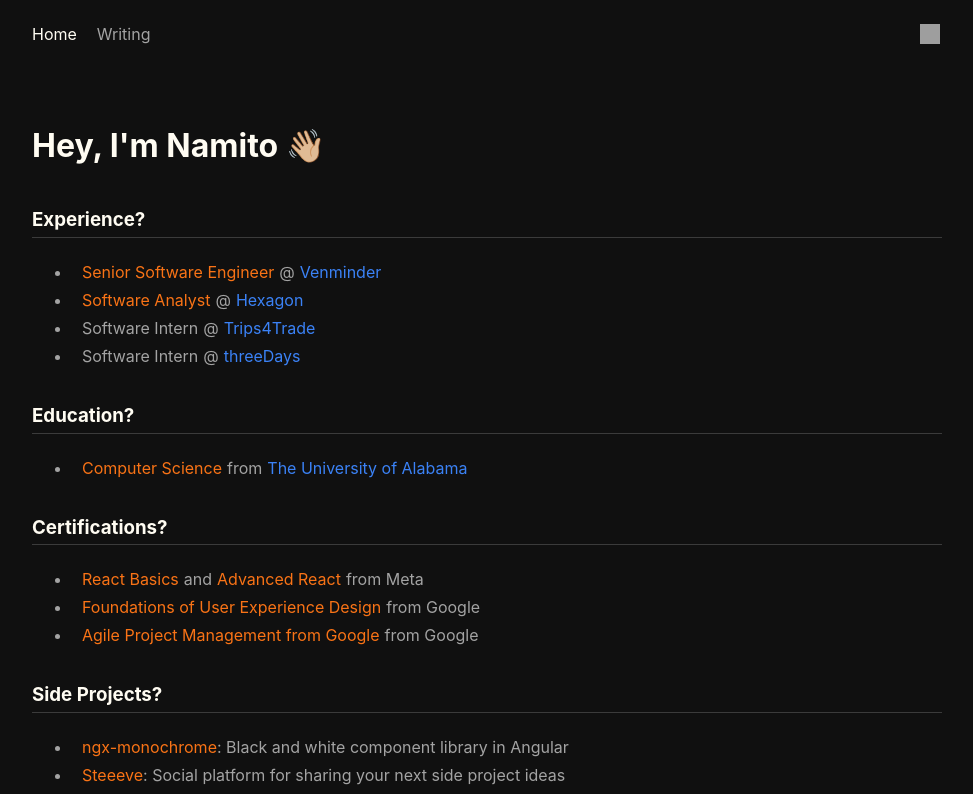
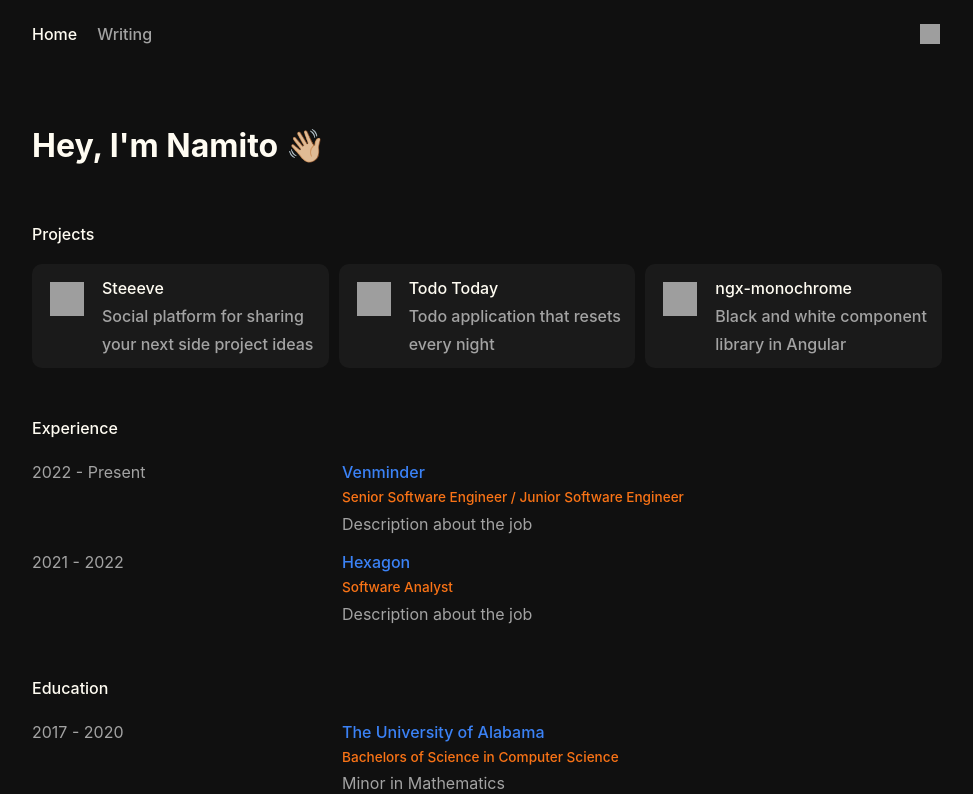
Before and after one commit to namitoyokota/portfolio, a Next.js app: page / in a window 1280 px wide. Shown: the top 794 px of the page, without its empty margins (153-1126 px from the left). Built offline with nearby package versions, Linux system fonts and the light colour scheme; grey boxes are pictures that could not be loaded.

Commit message:
new style?

```diff
--- a/pages/index.tsx
+++ b/pages/index.tsx
@@ -1,3 +1,4 @@
+import Image from 'next/legacy/image';
 import Layout from '../components/Layout';
 import styles from '../styles/index.module.css';
 
@@ -7,100 +8,136 @@
             <div className={styles.pane}>
                 {/* Hook */}
                 <div className={styles.header}>
-                    <h1>
-                        Hey, I'm Namito <span className="animate__animated animate__bounce">👋🏼</span>
-                    </h1>
+                    <h1>Hey, I'm Namito 👋🏼</h1>
                 </div>
+
+                {/* Projects */}
+                <section>
+                    <label>Projects</label>
+                    <div className={styles.grid}>
+                        <a className={styles.card} href="https://ideas.namitoyokota.com" target="_blank" rel="noreferrer">
+                            <div className={styles.icon}>
+                                <Image
+                                    alt="Steve Project Icon"
+                                    height="50"
+                                    width="50"
+                                    src="https://api.namitoyokota.com/assets/icons/steeeve.png"
+                                />
+                            </div>
+                            <div className={styles.project}>
+                                <span>Steeeve</span>
+                                <span className={styles.description}>Social platform for sharing your next side project ideas</span>
+                            </div>
+                        </a>
+                        <a className={styles.card} href="https://todo.namitoyokota.com" target="_blank" rel="noreferrer">
+                            <div className={styles.icon}>
+                                <Image
+                                    alt="Todo Project Icon"
+                                    height="50"
+                                    width="50"
+                                    src="https://api.namitoyokota.com/assets/icons/task.png"
+                                />
+                            </div>
+                            <div className={styles.project}>
+                                <span>Todo Today</span>
+                                <span className={styles.description}>Todo application that resets every night</span>
+                            </div>
+                        </a>
+                        <a className={styles.card} href="https://github.com/namitoyokota/ngx-monochrome" target="_blank" rel="noreferrer">
+                            <div className={styles.icon}>
+                                <Image
+                                    alt="Todo Project Icon"
+                                    height="50"
+                                    width="50"
+                                    src="https://api.namitoyokota.com/assets/icons/task.png"
+                                />
+                            </div>
+                            <div className={styles.project}>
+                                <span>ngx-monochrome</span>
+                                <span className={styles.description}>Black and white component library in Angular</span>
+                            </div>
+                        </a>
+                    </div>
+                </section>
 
                 {/* Experience */}
                 <section>
-                    <h3>Experience?</h3>
-
-                    <ul>
-                        <li>
-                            <div className="sentence">
+                    <label>Experience</label>
+                    <div className={styles.list}>
+                        <div className={styles.experience}>
+                            <span className={styles.time}>2022 - Present</span>
+                            <div className={styles.job}>
                                 <a
-                                    className="secondary"
+                                    className={styles.company + ' primary'}
+                                    href="https://www.linkedin.com/company/venminder"
+                                    target="_blank"
+                                    rel="noreferrer"
+                                >
+                                    Venminder
+                                </a>
+                                <a
+                                    className={styles.position + ' secondary'}
                                     href="https://resume.namitoyokota.com/venminder/job-description.html"
                                     target="_blank"
                                     rel="noreferrer"
                                 >
-                                    Senior Software Engineer
+                                    Senior Software Engineer / Junior Software Engineer
                                 </a>
-                                <span>@</span>
-                                <a className="primary" href="https://www.linkedin.com/company/venminder" target="_blank" rel="noreferrer">
-                                    Venminder
+                                <span className={styles.description}>Description about the job</span>
+                            </div>
+                        </div>
+                        <div className={styles.experience}>
+                            <span className={styles.time}>2021 - 2022</span>
+                            <div className={styles.job}>
+                                <a
+                                    className={styles.company + ' primary'}
+                                    href="https://www.linkedin.com/company/hexagon-sig/"
+                                    target="_blank"
+                                    rel="noreferrer"
+                                >
+                                    Hexagon
                                 </a>
-                            </div>
-                        </li>
-                        <li>
-                            <div className="sentence">
                                 <a
-                                    className="secondary"
+                                    className={styles.position + ' secondary'}
                                     href="https://resume.namitoyokota.com/hexagon/job-description.html"
                                     target="_blank"
                                     rel="noreferrer"
                                 >
                                     Software Analyst
                                 </a>
-                                <span>@</span>
-                                <a
-                                    className="primary"
-                                    href="https://www.linkedin.com/company/hexagon-sig/"
-                                    target="_blank"
-                                    rel="noreferrer"
-                                >
-                                    Hexagon
-                                </a>
+                                <span className={styles.description}>Description about the job</span>
                             </div>
-                        </li>
-                        <li>
-                            <div className="sentence">
-                                <span>Software Intern</span>
-                                <span>@</span>
-                                <a className="primary" href="https://www.linkedin.com/company/trips4trade" target="_blank" rel="noreferrer">
-                                    Trips4Trade
-                                </a>
-                            </div>
-                        </li>
-                        <li>
-                            <div className="sentence">
-                                <span>Software Intern</span>
-                                <span>@</span>
-                                <a className="primary" href="http://www.threedaysllc.com/" target="_blank" rel="noreferrer">
-                                    threeDays
-                                </a>
-                            </div>
-                        </li>
-                    </ul>
+                        </div>
+                    </div>
                 </section>
 
                 {/* Education */}
                 <section>
-                    <h3>Education?</h3>
-                    <ul>
-                        <li>
-                            <span className="sentence">
+                    <label>Education</label>
+                    <div className={styles.list}>
+                        <div className={styles.experience}>
+                            <span className={styles.time}>2017 - 2020</span>
+                            <div className={styles.job}>
                                 <a
-                                    className="secondary"
+                                    className={styles.company + ' primary'}
+                                    href="https://www.linkedin.com/school/university-of-alabama"
+                                    target="_blank"
+                                    rel="noreferrer"
+                                >
+                                    The University of Alabama
+                                </a>
+                                <a
+                                    className={styles.position + ' secondary'}
                                     href="https://resume.namitoyokota.com/degree/degree.html"
                                     target="_blank"
                                     rel="noreferrer"
                                 >
-                                    <span>Computer Science</span>
+                                    Bachelors of Science in Computer Science
                                 </a>
-                                <span>from</span>
-                                <a
-                                    className="primary"
-                                    href="https://www.linkedin.com/school/university-of-alabama/"
-                                    target="_blank"
-                                    rel="noreferrer"
-                                >
-                                    <span>The University of Alabama</span>
-                                </a>
-                            </span>
-                        </li>
-                    </ul>
+                                <span className={styles.description}>Minor in Mathematics</span>
+                            </div>
+                        </div>
+                    </div>
                 </section>
 
                 {/* Certifications */}
@@ -157,31 +194,6 @@
                         </li>
                     </ul>
                 </section>
-
-                {/* Projects */}
-                <section>
-                    <h3>Side Projects?</h3>
-                    <ul>
-                        <li>
-                            <a className="secondary" href="https://github.com/namitoyokota/ngx-monochrome" target="_blank" rel="noreferrer">
-                                <span>ngx-monochrome</span>
-                            </a>
-                            : Black and white component library in Angular
-                        </li>
-                        <li>
-                            <a className="secondary" href="https://ideas.namitoyokota.com/" target="_blank" rel="noreferrer">
-                                <span>Steeeve</span>
-                            </a>
-                            : Social platform for sharing your next side project ideas
-                        </li>
-                        <li>
-                            <a className="secondary" href="https://todo.namitoyokota.com/" target="_blank" rel="noreferrer">
-                                <span>Todo Today</span>
-                            </a>
-                            : Todo application that resets every night
-                        </li>
-                    </ul>
-                </section>
             </div>
         </Layout>
     );
--- a/styles/globals.css
+++ b/styles/globals.css
@@ -13,7 +13,8 @@
     --secondary-background: #f97316;
     --highlight-background: #fce38a;
     --primary-text: #fffcf2;
-    --secondary-text: rgb(163, 163, 163);
+    --secondary-text: #a3a3a3;
+    --hidden-text: rgba(232, 230, 227, 0.4);
 }
 
 html,
@@ -94,8 +95,13 @@
     color: var(--secondary-text);
 }
 
+label {
+    font-weight: 500;
+}
+
 a {
     color: inherit;
+    font-weight: 500;
     text-decoration: none;
     transition: 0.1s ease-in-out;
 }
--- a/styles/index.module.css
+++ b/styles/index.module.css
@@ -1,7 +1,7 @@
 .pane {
     display: flex;
     flex-direction: column;
-    row-gap: 30px;
+    row-gap: 50px;
 }
 
 .header {
@@ -13,3 +13,72 @@
 .content {
     color: var(--secondary-text);
 }
+
+.grid {
+    display: grid;
+    grid-template-columns: 1fr;
+    column-gap: 10px;
+    row-gap: 10px;
+}
+
+/** Tablets */
+@media only screen and (min-width: 768px) {
+    .grid {
+        grid-template-columns: repeat(3, 1fr);
+    }
+}
+
+.card {
+    height: min-content;
+    display: grid;
+    grid-template-columns: 50px auto;
+    column-gap: 10px;
+    background-color: rgb(26, 26, 26);
+    border-radius: 10px;
+    padding: 10px;
+    transition: 0.1s ease-in-out;
+}
+
+.card:hover {
+    text-decoration: none;
+    background-color: rgb(42, 42, 42);
+}
+
+.icon {
+    padding: 8px;
+}
+
+.project {
+    display: flex;
+    flex-direction: column;
+}
+
+.list {
+    display: flex;
+    flex-direction: column;
+    row-gap: 10px;
+}
+
+.experience {
+    display: grid;
+    grid-template-columns: 1fr 2fr;
+    column-gap: 10px;
+}
+
+.time {
+    color: var(--secondary-text);
+}
+
+.job {
+    display: flex;
+    flex-direction: column;
+}
+
+.position {
+    color: var(--hidden-text);
+    font-size: 0.85rem;
+}
+
+.description {
+    color: var(--secondary-text);
+}
--- a/styles/writing.module.css
+++ b/styles/writing.module.css
@@ -1,7 +1,7 @@
 .pane {
     display: flex;
     flex-direction: column;
-    row-gap: 30px;
+    row-gap: 50px;
 }
 
 .header {
```
